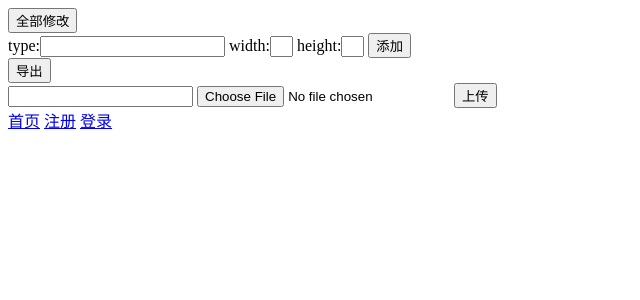
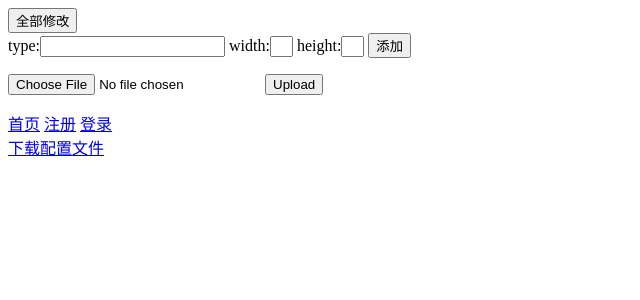
Before and after one commit to resph0ina/ihomepage, a Flask app: template src/app/templates/setting.html in a window 1280 px wide. Shown: the top 300 px of the page, without its empty margins (0-640 px from the left). Run offline with Flask 2, Linux system fonts and the light colour scheme; the template is opened without the code that fills it, so the values that code supplies are empty; parts of the project's set-up code (start-up, migrations or seed data) failed here and were passed over.

Commit message:
setting upload download

```diff
--- a/src/app/templates/setting.html
+++ b/src/app/templates/setting.html
@@ -33,15 +33,10 @@ alert(document.getElementById('content').innerHTML);
 <input type="submit" value="添加" name="add" autocomplete="off">
 </form>
 
-<input type="button" value="导出" name="export" onclick="jsfso()" autocomplete="off">
-
-<div class="file-box">
-  <form action="" method="post" enctype="multipart/form-data">
- <input type='text' name='textfield' id='textfield' class='txt' />
-  <input type="file" name="fileField" class="file" id="fileField" size="28" onchange="document.getElementById('textfield').value=this.value" />
- <input type="submit" name="upload" class="btn" value="上传" />
-  </form>
-</div>
+<form action="" method=post enctype=multipart/form-data>
+      <p><input type=file name=file>
+         <input type=submit name="upload" value=Upload>
+    </form>
 
 <a href=/>首页</a>
 {% if session.has_key('username') %}
@@ -51,5 +46,12 @@ alert(document.getElementById('content').innerHTML);
 <a href=/register>注册</a>
 <a href=/login>登录</a>
 {% endif %}
+<br>
+<a href=/downloadsetting>下载配置文件</a>
+
+{% if session.has_key('username') %}
+<a href=/dbupload>上传配置到服务器</a>
+<a href=/dbdownload>从服务器下载配置</a>
+{% endif %}
 
 </body>
--- a/src/app/views.py
+++ b/src/app/views.py
@@ -1,5 +1,5 @@
 # -*- coding: utf-8 -*-
-from flask import Flask, render_template, flash, redirect, session, request, g
+from flask import Flask, render_template, flash, redirect, session, request, g, make_response
 from app import app, database, block
 from utils import *
 import json
@@ -30,6 +30,13 @@ def ihomepage():
     return render_template('ihomepage.html',
                            session = session,
                            blocks = blocks)
+
+@app.route('/downloadsetting', methods = ['GET', 'POST'])
+def downloadsetting():
+    response = make_response(session['ihomepage'])
+    response.headers['Content-Type']='application/octet-stream'
+    response.headers['Content-Disposition']='attachment; filename=setting.sd'
+    return response
 
 @app.route('/register', methods = ['GET', 'POST'])
 def register():
@@ -113,7 +120,10 @@ def setting():
     #upload
     elif (request.form.has_key('upload')):
         postfix = "<br>upload success"
-        print request.form
+        uploadfiles = request.files['file']
+        print uploadfiles
+        for f in uploadfiles:
+            session['ihomepage'] = f
     #delete
     else:
         for i in range(1, maxuid+1):
@@ -126,6 +136,15 @@ def setting():
                            session = session,
                            blocks = blocks)+postfix
 
+@app.route('/dbupload', methods = ['GET', 'POST'])
+def dbupload():
+    print 1
+    return redirect('/setting')
+
+@app.route('/dbdownload', methods = ['GET', 'POST'])
+def dbdownload():
+    print 2
+    return redirect('/setting')
 
 @app.route('/registersuccess', methods = ['GET', 'POST'])
 def registersuccess():
```
